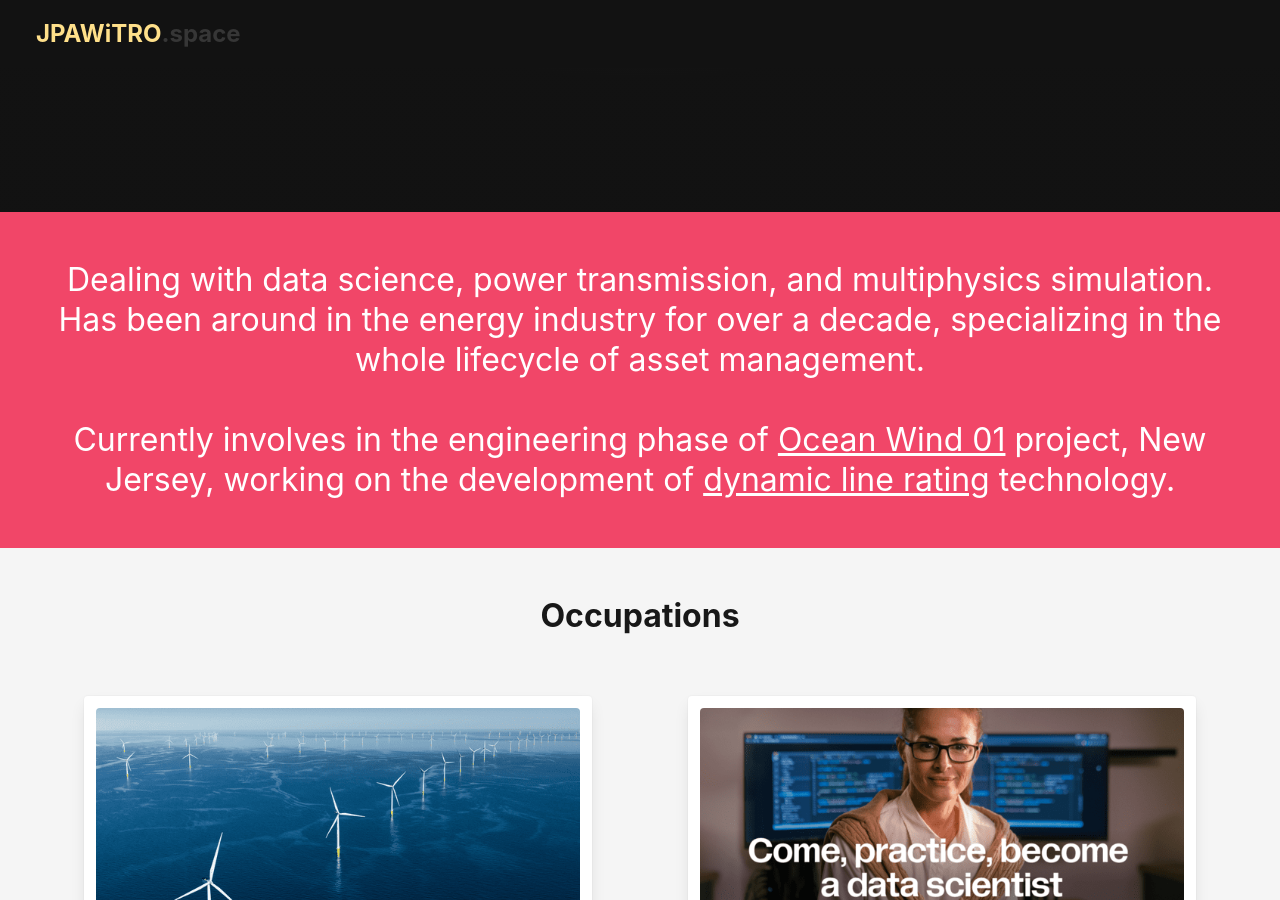
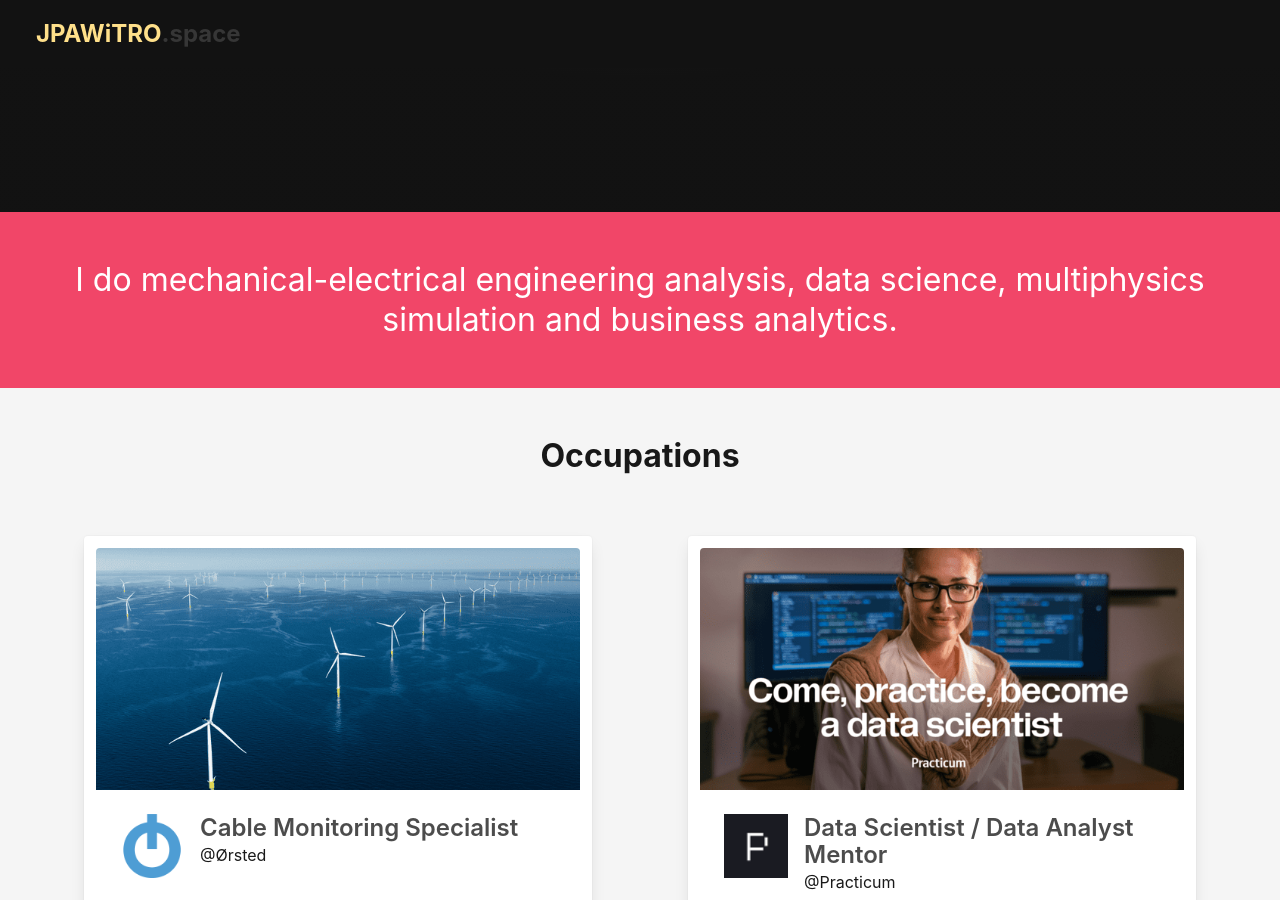
Before and after one commit to jpawitro/jpawitro.github.io, a Jekyll site: the page built from index.markdown, in a window 1280 px wide and 900 px high, scrolled down 688 px. Built offline with Jekyll 4.4.1, drawn with Linux system fonts in a browser that asks for light colours.

Commit message:
Update index.markdown

```diff
--- a/index.markdown
+++ b/index.markdown
@@ -4,4 +4,4 @@
 
 layout: home
 ---
-Dealing with data science, power transmission, and multiphysics simulation. Has been around in the energy industry for over a decade, specializing in the whole lifecycle of asset management. <br><br> Currently involves in the engineering phase of <ins>[Ocean Wind 01](https://oceanwindone.com/)</ins> project, New Jersey, working on the development of <ins>[dynamic line rating](https://www.irena.org/-/media/Files/IRENA/Agency/Publication/2020/Jul/IRENA_Dynamic_line_rating_2020.pdf?la=en&hash=A8129CE4C516895E7749FD495C32C8B818112D7C)</ins> technology.
+I do mechanical-electrical engineering analysis, data science, multiphysics simulation and business analytics.
```
